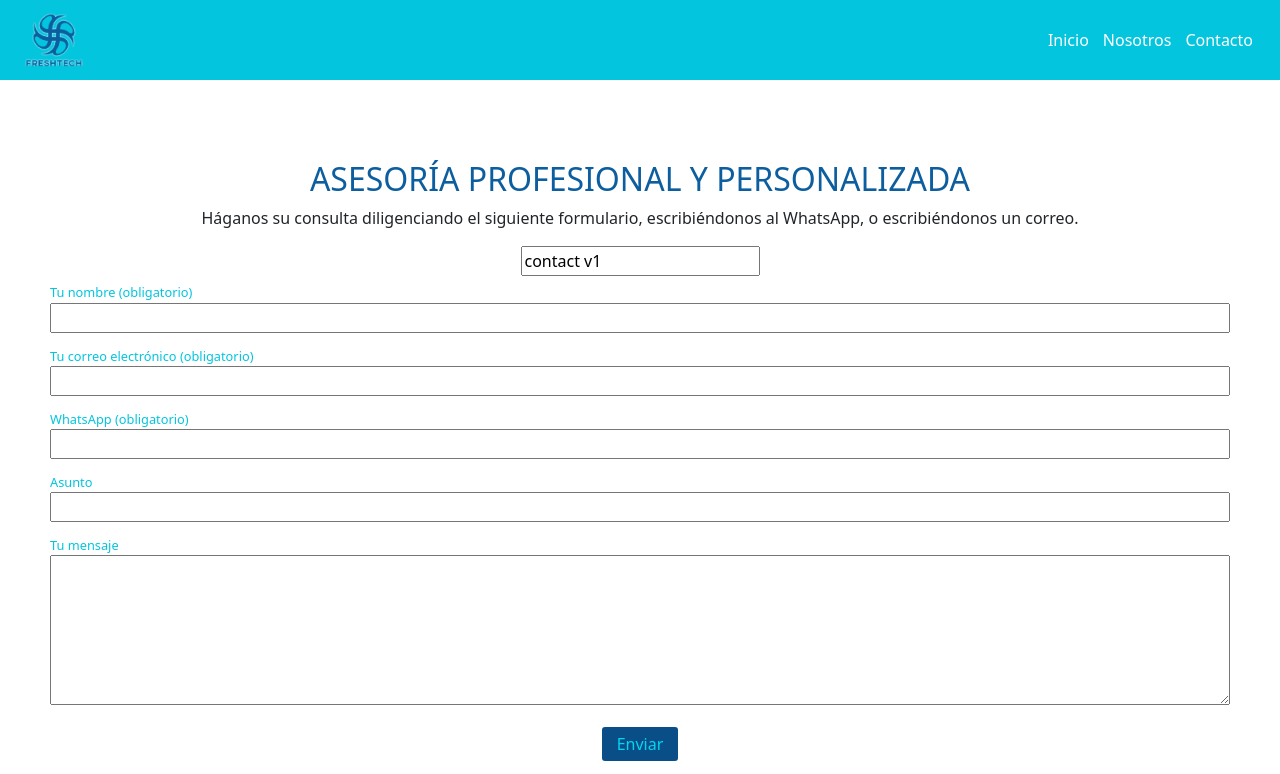
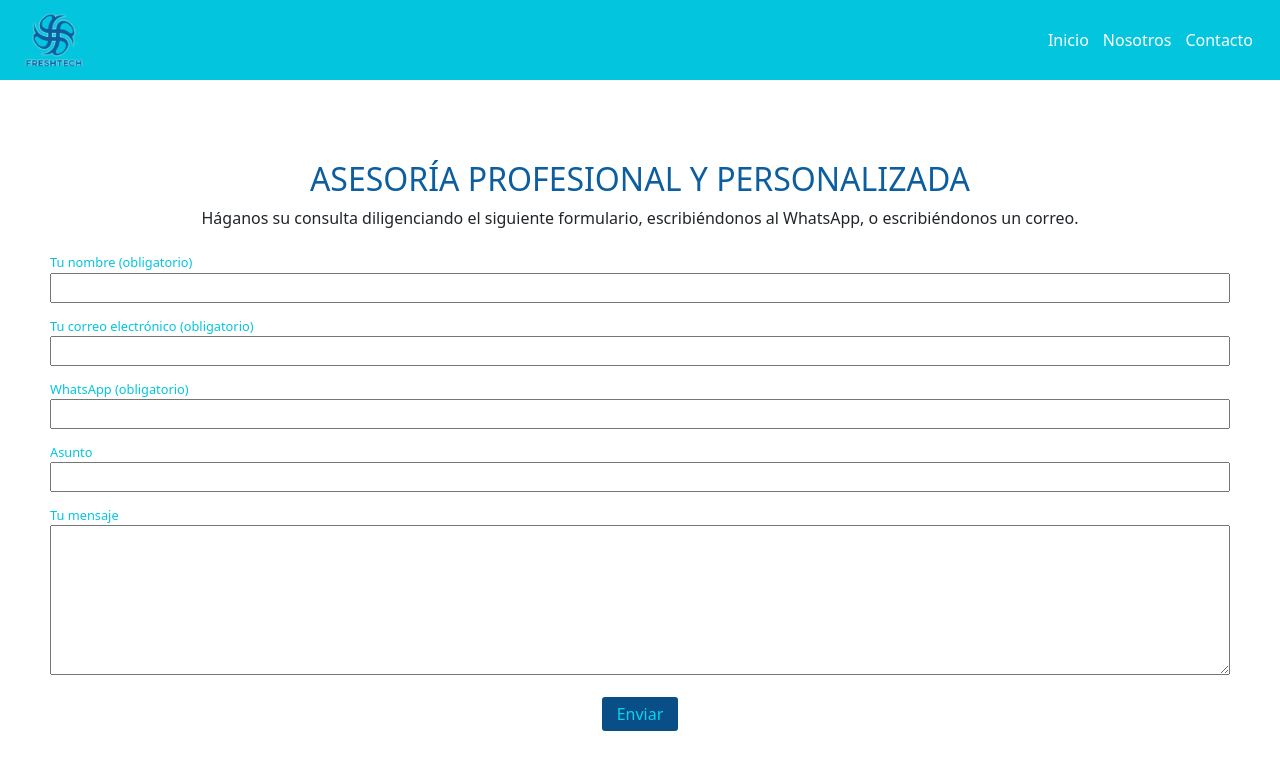
Before and after one commit to petudeveloper/freshtech-web-page, a React (Create React App) app: page /cotizar in a window 1280 px wide. Shown: the top 774 px of the page. Built offline with nearby package versions, Linux system fonts and the light colour scheme.

Commit message:
Correct hidden type on form.

```diff
--- a/src/components/Form/Form.js
+++ b/src/components/Form/Form.js
@@ -48,7 +48,7 @@
           onSubmit="submit"
           className={styles.form}
         >
-          <input type="hidde" name="form-name" value="contact v1" />
+          <input type="hidden" name="form-name" value="contact v1" />
           <label className={styles.label} htmlFor="name">
             <p className={styles.labelName}>Tu nombre (obligatorio)</p>
             <input
```
